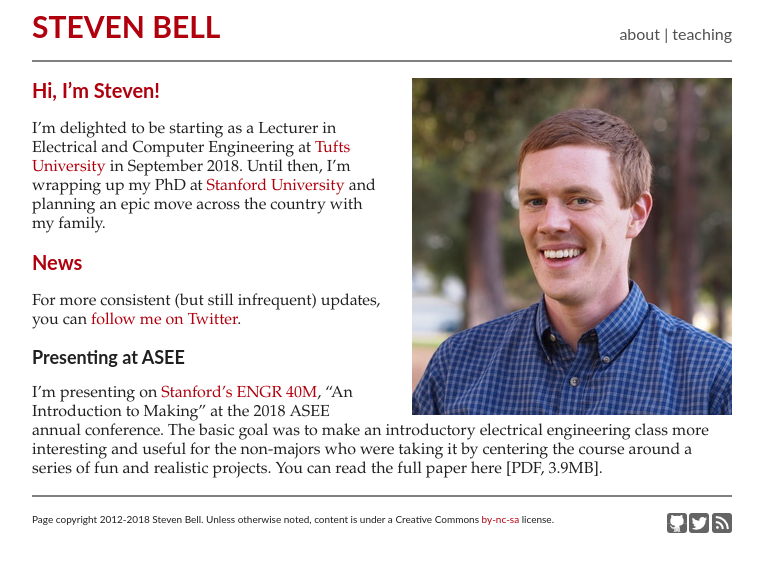
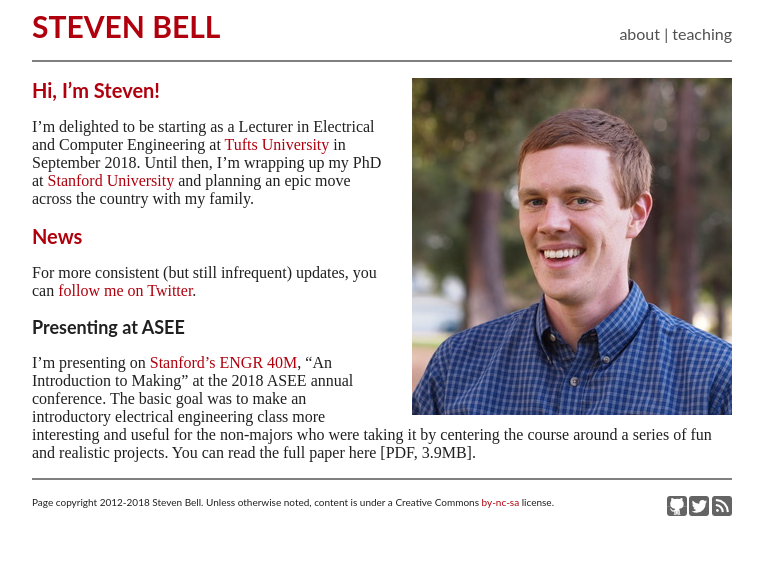
Before and after one commit to stevenbell/stevenbell.github.com, a Jekyll site: the page built from index.markdown, in a window 1280 px wide. Shown: the top 572 px of the page, without its empty margins (258-1021 px from the left). Built offline with Jekyll 4.4.1, drawn with Linux system fonts in a browser that asks for light colours.

Commit message:
Use web fonts from Adobe, CSS fixups

```diff
--- a/_layouts/page.html
+++ b/_layouts/page.html
@@ -5,6 +5,7 @@
 	<meta http-equiv="Content-Type" content="text/html;charset=utf-8" />
 	<title>Steven Bell :: {{ page.title }}</title>
 	<link href="/assets/css/default.css" rel="stylesheet" type="text/css" />
+  <script src="//use.edgefonts.net/lato;lora.js"></script>
 </head>
 
 <body>
--- a/assets/css/default.css
+++ b/assets/css/default.css
@@ -1,7 +1,7 @@
 body {
   background-color: #ffffff;
   color: #202020;
-  font-family: Palatino, "Palatino Linotype", "Palatino LT STD", "Book Antiqua", Georgia, serif;
+  font-family: "Lora", serif;
   position: relative;
   max-width: 700px;
   margin-left: auto;
@@ -36,7 +36,7 @@
   display: inline;
   color: #b0000e;
   font-family: "Lato";
-  font-weight: bold;
+  font-weight: 700;
   font-size: 30px; }
 
 #nav {
@@ -64,12 +64,14 @@
   #content img {
     display: block;
     position: relative;
-    margin-left: 30px;
-    margin-right: auto;
-    float: right; }
+    margin-left: auto;
+    margin-right: auto; }
   #content hr {
     width: 40%;
     height: 1px; }
+  #content .floater {
+    margin-left: 30px;
+    float: right; }
 
 .postinfo {
   font-size: 12px;
--- a/index.markdown
+++ b/index.markdown
@@ -2,7 +2,7 @@
 layout: page
 title: Welcome
 ---
-![Portrait](assets/img/portrait.jpg)
+<img class="floater" src="assets/img/portrait.jpg" />
 
 # Hi, I'm Steven!
 
```
Also changed, not shown: assets/css/default.scss (+10 -7 lines).
